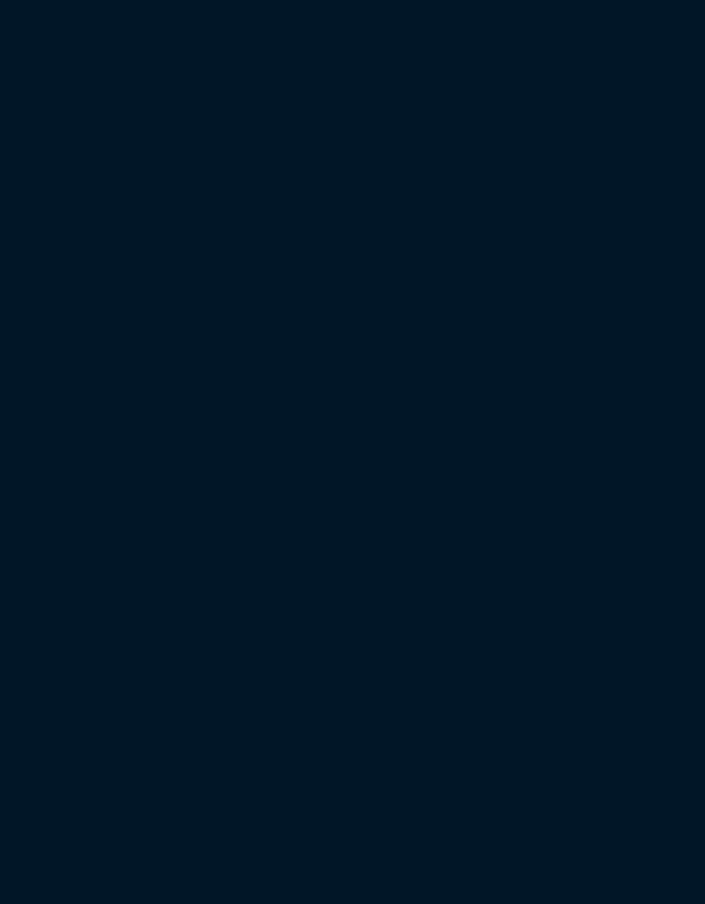
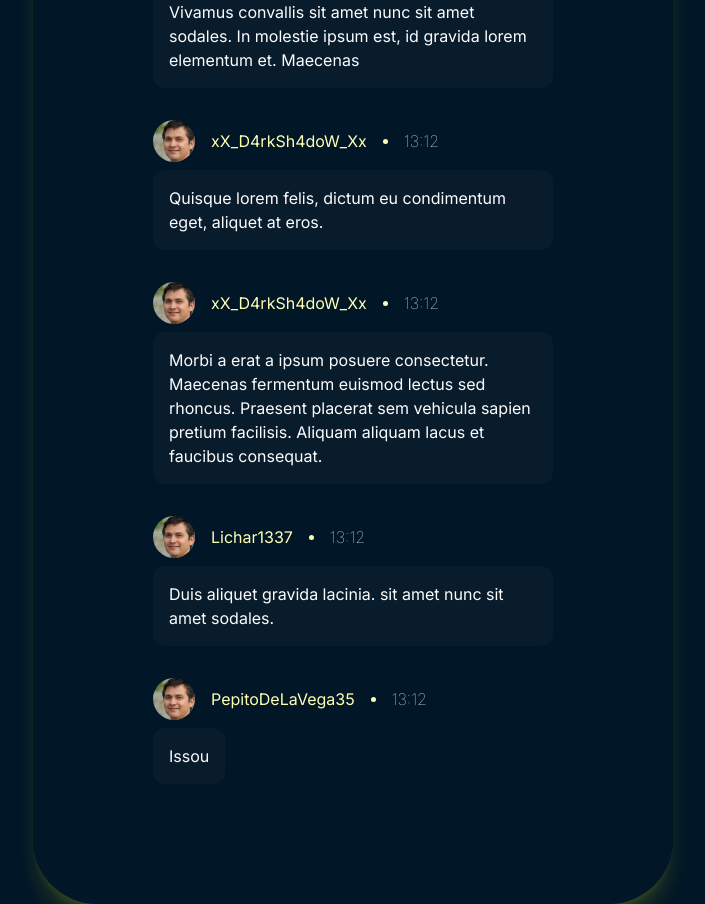
Before and after one commit to Gpatrix/ft_transcendence, a React (Vite) app in the folder srcs/front/vitejs/: page / in a window 1280 px wide. Shown: the part 1424-2328 px from the top of the page, without its empty margins (287-992 px from the left). Before the commit the page ends 1190 px from the top, so only its background shows below. Built offline with nearby package versions, Linux system fonts and the light colour scheme.

Commit message:
DONE: Chat

```diff
--- a/srcs/front/vitejs/src/App.tsx
+++ b/srcs/front/vitejs/src/App.tsx
@@ -11,6 +11,7 @@
 import MonTest from './components/MonTest.tsx'
 import UserContact from './components/UserContact.tsx'
 import ClickableIco from './components/ClickableIco.tsx'
+import ChatMessage from './components/ChatMessage.tsx'
 
 function App()
 {
@@ -67,6 +68,28 @@
             <MonTest states="Victoire" users={['user1', 'user2']} ></MonTest>
           </BgShadow>
       </div>
+
+
+      <BgShadow className='flex flex-col w-[50vw] ml-auto mr-auto space-y-[32px]'>
+
+        <ChatMessage profileIco='/test.jpeg' username='xX_D4rkSh4doW_Xx' profileLink='google.com' hour='13:12' >
+        Lorem ipsum dolor sit amet, consectetur adipiscing elit. Duis aliquet gravida lacinia. Vivamus convallis sit amet nunc sit amet sodales. In molestie ipsum est, id gravida lorem elementum et. Maecenas
+        </ChatMessage>
+
+        <ChatMessage profileIco='/test.jpeg' username='xX_D4rkSh4doW_Xx' profileLink='google.com' hour='13:12' >
+        Quisque lorem felis, dictum eu condimentum eget, aliquet at eros.
+        </ChatMessage>
+
+        <ChatMessage profileIco='/test.jpeg' username='xX_D4rkSh4doW_Xx' profileLink='google.com' hour='13:12' >
+        Morbi a erat a ipsum posuere consectetur. Maecenas fermentum euismod lectus sed rhoncus. Praesent placerat sem vehicula sapien pretium facilisis. Aliquam aliquam lacus et faucibus consequat.
+        </ChatMessage>
+        <ChatMessage profileIco='/test.jpeg' username='Lichar1337' profileLink='google.com' hour='13:12' >
+        Duis aliquet gravida lacinia. sit amet nunc sit amet sodales.
+        </ChatMessage>
+        <ChatMessage profileIco='/test.jpeg' username='PepitoDeLaVega35' profileLink='google.com' hour='13:12' >
+        Issou
+        </ChatMessage>
+      </BgShadow>
     </div>
 
   )
--- /dev/null
+++ b/srcs/front/vitejs/src/components/ChatMessage.tsx
@@ -0,0 +1,27 @@
+import React from 'react';
+import ProfilePic from './ProfilePic';
+
+type ChatMessageProps = {
+    className?: string;
+    profileIco: string;
+    username: string;
+    profileLink: string;
+    hour: string;
+    children: string;
+};
+
+export default function ChatMessage({profileLink, profileIco, username, hour, children} : ChatMessageProps) {
+    return (
+        <span className='flex flex-col space-y-[8px]'>
+            <span className='flex items-center h-[42px] space-x-[16px] text-white'>
+                <ProfilePic profileLink={profileLink} image={profileIco}/>
+                <span className='text-light-yellow'>{username}</span>
+                <span className='bg-light-yellow rounded-full w-[5px] h-[5px]' ></span>
+                <span className='text-white font-thin'>{hour}</span>
+            </span>
+            <p className='text-white p-[16px] w-fit rounded-xl bg-grey-2'>
+                {children}
+            </p>
+        </span>
+    );
+}
--- a/srcs/front/vitejs/src/components/ClickableIco.tsx
+++ b/srcs/front/vitejs/src/components/ClickableIco.tsx
@@ -9,8 +9,7 @@
 
 export default function ClickableIco({image, onClick} : ClickableIcoProps) {
     return (
-
-        <button onClick={onClick} className='h-full'>
+        <button onClick={onClick} className='h-full cursor-pointer'>
             <img  src={image}/>
         </button>
     );
--- a/srcs/front/vitejs/src/css/global.css
+++ b/srcs/front/vitejs/src/css/global.css
@@ -13,6 +13,7 @@
     --color-white: #FDFDFF;         /* Chat messages */
     --color-purple: #BE0082;        /* Match results, some shadows */
     --color-grey : #011627;         /* Main Backgrounds */
+    --color-grey-2 : #091C2B;         /* Lighter grey, for contrast */
     --color-dark : #000E1A;         /* Pure black, for header / layout contrast */
     --color-offline : #A2A2A2;      /* Grey offline */
     --color-green : #33FB68;
```
